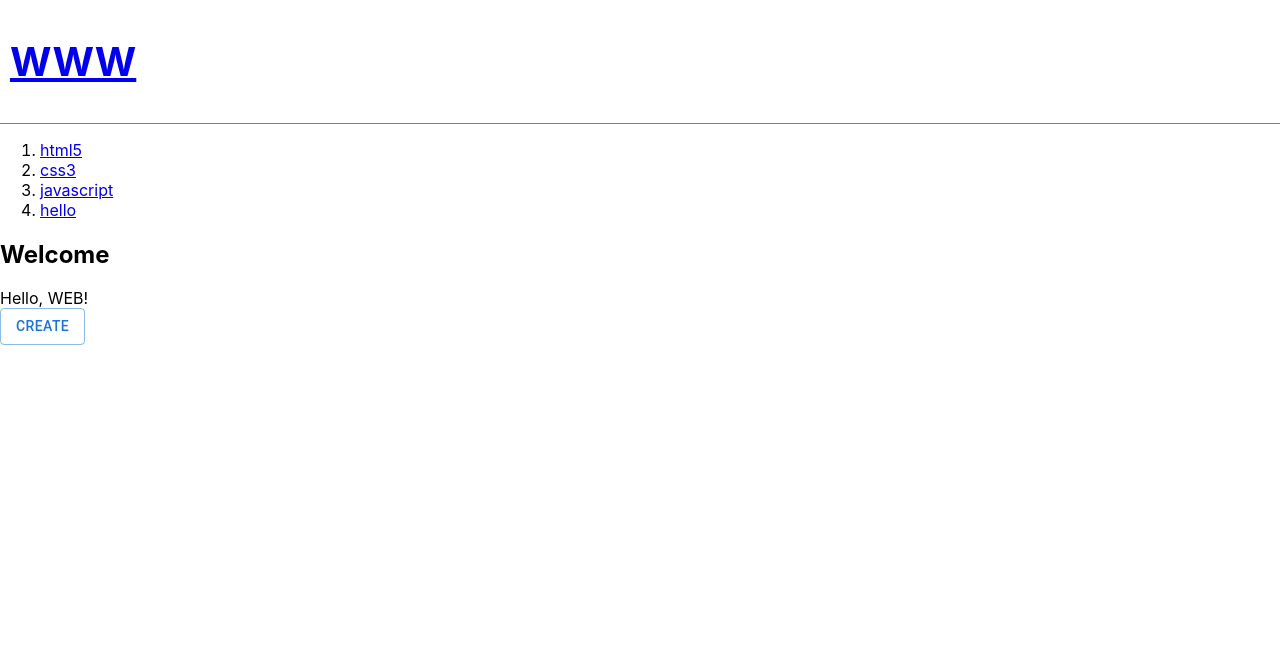
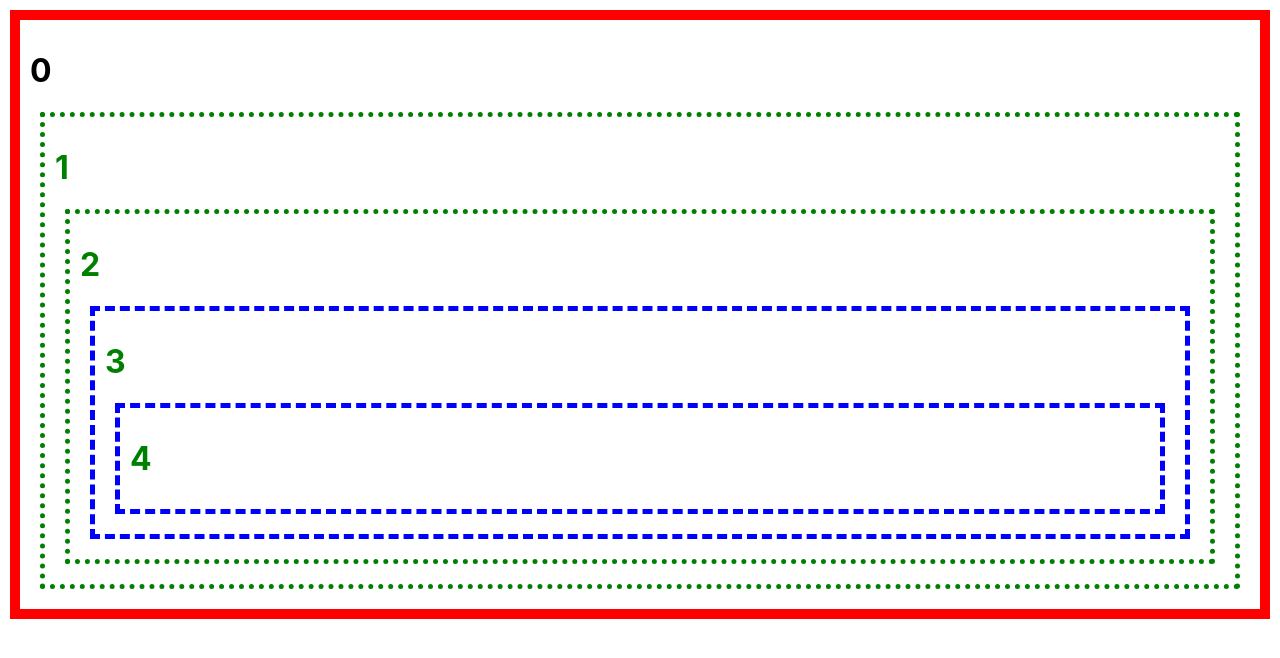
Before and after one commit to dsyhwk1016/react_prac, a React (Create React App) app: page / in a window 1280 px wide. Shown: the top 658 px of the page. Built offline with nearby package versions, Linux system fonts and the light colour scheme; data requests are answered from the project's data file.

Commit message:
22/06/20 - 4 context

```diff
--- a/src/App.js
+++ b/src/App.js
@@ -67,7 +67,7 @@ function App() {
     };
 
     async function deleteHandler(id) {
-        const res = await fetch(`http://localhost:3333/topics/${id}`, {
+        await fetch(`http://localhost:3333/topics/${id}`, {
             method: 'DELETE'
         });
 
--- /dev/null
+++ b/src/Context.css
@@ -0,0 +1,5 @@
+div {
+    border: 10px solid red;
+    margin: 10px;
+    padding: 10px;
+}
--- /dev/null
+++ b/src/Context.js
@@ -0,0 +1,51 @@
+import { createContext, useContext } from 'react';
+import './Context.css';
+
+const context = createContext({
+    color: 'green',
+    border: 'green 5px dotted'
+});
+
+function App() {
+    return (
+        <>
+            <h1>0</h1>
+            <Child1></Child1>
+        </>
+    );
+};
+
+function Child1() {
+    const themes = useContext(context);
+    return <div style={themes}>
+        <h1>1</h1>
+        <Child2></Child2>
+    </div>
+};
+
+function Child2() {
+    const themes = useContext(context);
+    return <div style={themes}>
+        <h1>2</h1>
+        <context.Provider value={{ ...themes, border: 'blue 5px dashed' }}>
+            <Child3></Child3>
+        </context.Provider>
+    </div>
+};
+
+function Child3() {
+    const themes = useContext(context);
+    return <div style={themes}>
+        <h1>3</h1>
+        <Child4></Child4>
+    </div>
+};
+
+function Child4() {
+    const themes = useContext(context);
+    return <div style={themes}>
+        <h1>4</h1>
+    </div>
+};
+
+export default App;
--- a/src/index.js
+++ b/src/index.js
@@ -2,7 +2,8 @@ import React from 'react';
 import ReactDOM from 'react-dom/client';
 import { BrowserRouter } from 'react-router-dom';
 import './index.css';
-import App from './App';
+// import App from './App';
+import App from './Context';
 import reportWebVitals from './reportWebVitals';
 
 const root = ReactDOM.createRoot(document.getElementById('root'));
```
